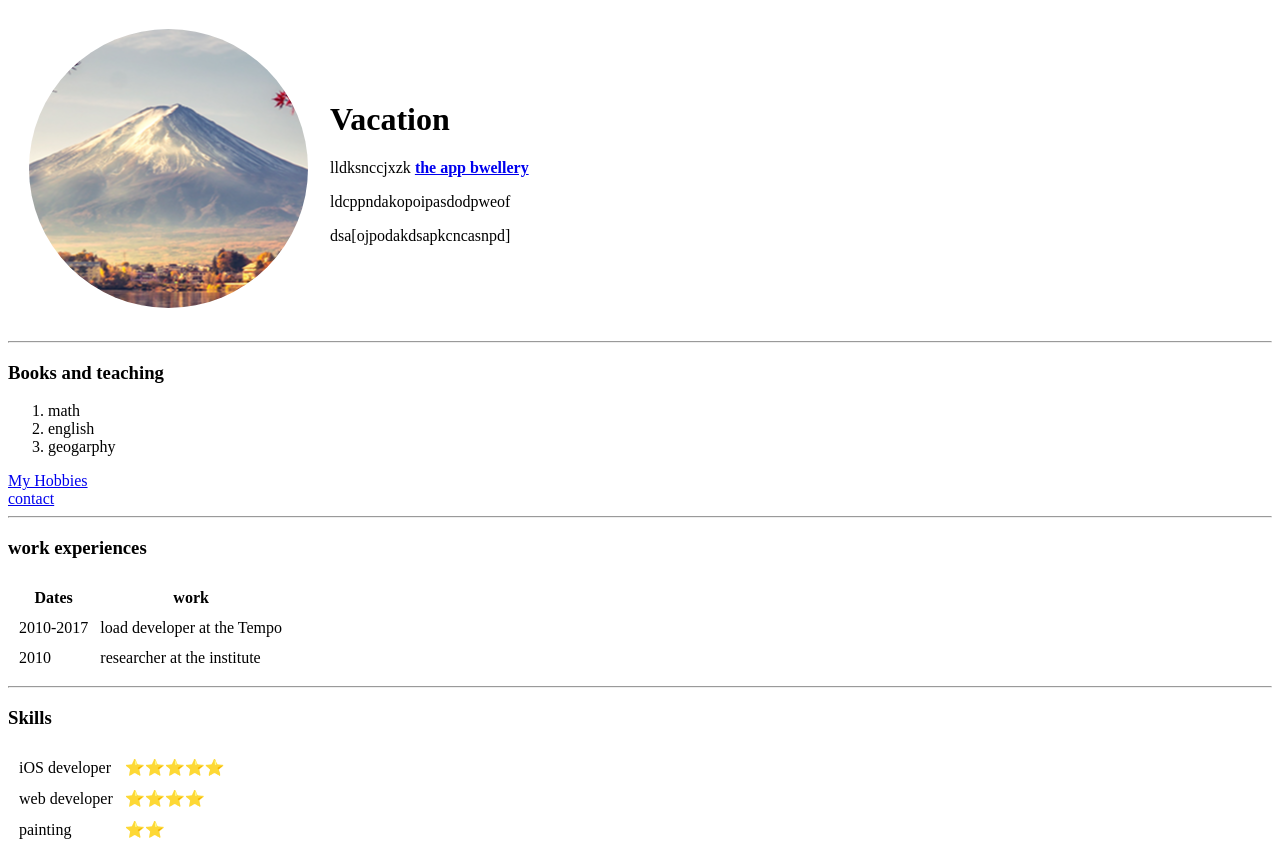
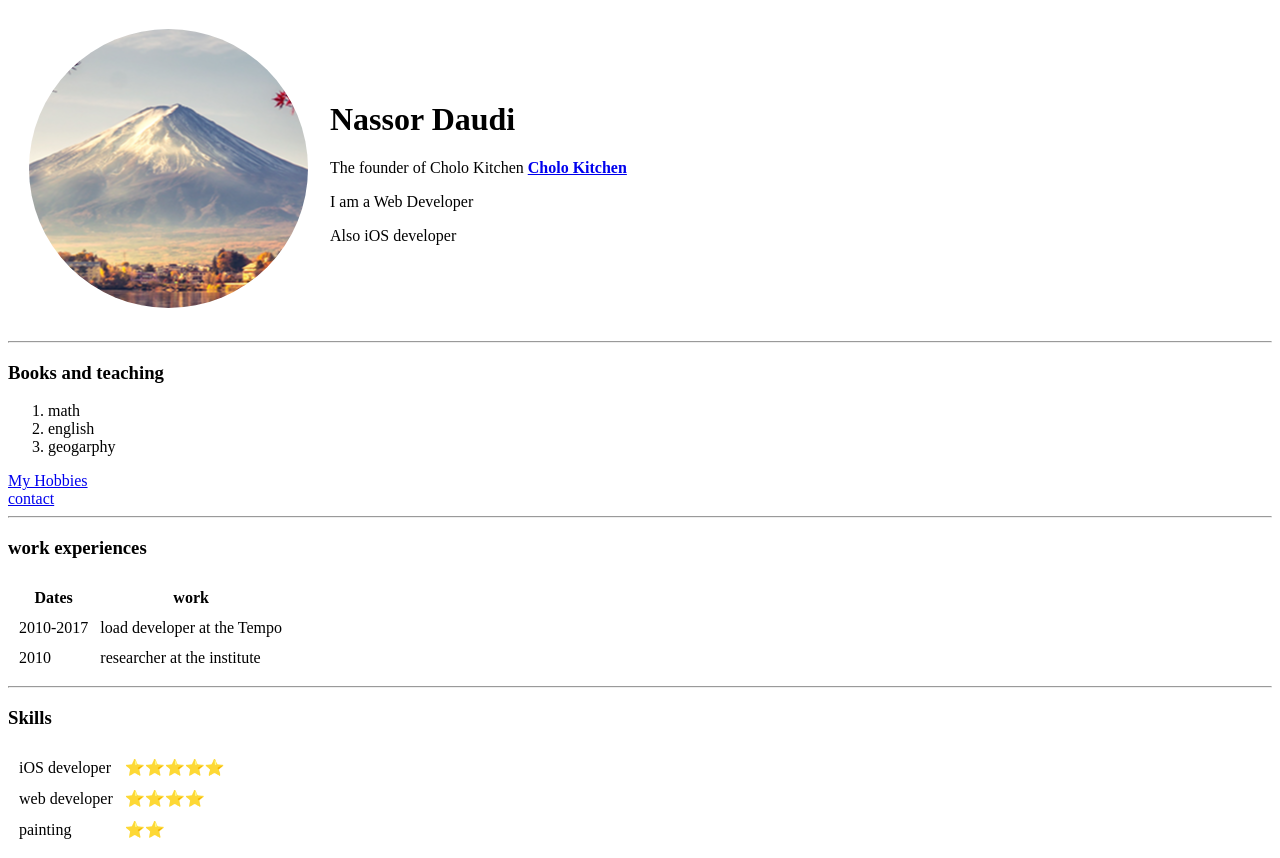
Before and after one commit to NassorDaudi/cv, a plain HTML site: page index.html in a window 1280 px wide. Drawn offline with Linux system fonts and the light colour scheme; files whose address does not match are found by name.

Commit message:
Add initial cv website files

```diff
--- a/index.html
+++ b/index.html
@@ -10,9 +10,9 @@
   <table cellspacing="20">
     <tr>
       <td><img src="image/circle-cropped (1).png" alt="vacation"></td>
-      <td><h1>Vacation</h1><p>lldksnccjxzk <strong><a href="https://www.appbrewery.co/">the app bwellery</a></strong></p>
-      <p>ldcppndakopoipasdodpweof</p>
-      <p>dsa[ojpodakdsapkcncasnpd]</p></td>
+      <td><h1>Nassor Daudi</h1><p>The founder of Cholo Kitchen <strong><a href="https://cholosoycocina.com/new-page-1">Cholo Kitchen</a></strong></p>
+      <p>I am a Web Developer </p>
+      <p>Also iOS developer</p></td>
     </tr>
   </table>
 <hr>
```
